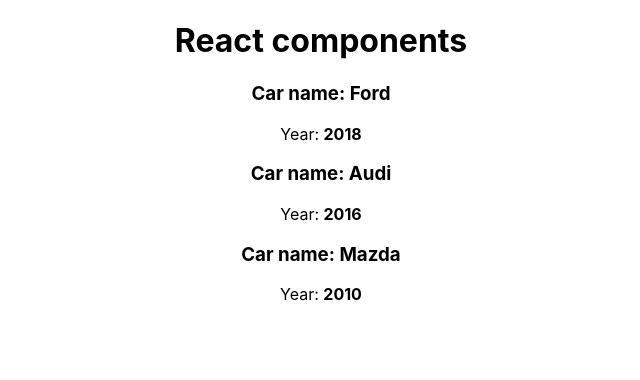
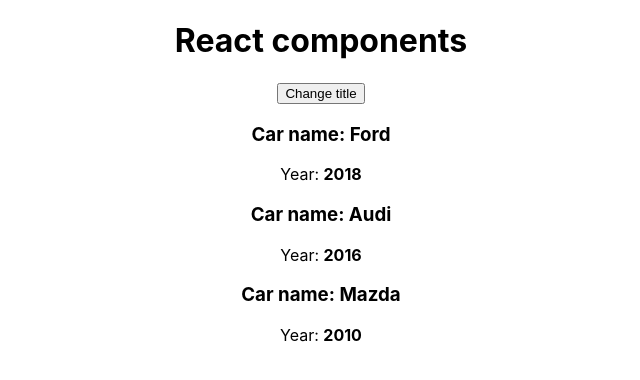
Before and after one commit to Abraklion/tutorial-react-zero-to-professional, a React (Create React App) app in the folder block_3/my-app/: page / in a window 1280 px wide. Shown: the top 380 px of the page, without its empty margins (319-959 px from the left). Built offline with nearby package versions, Linux system fonts and the light colour scheme.

Commit message:
Блок 3. Теория. Основы React | Урок 2. Добавление событий

```diff
--- a/block_3/my-app/src/App.js
+++ b/block_3/my-app/src/App.js
@@ -16,6 +16,14 @@
     pageTitle: 'React components'
   }
 
+  /**
+   *  Урок 2. Добавление событий
+   *  оф дока: https://react.dev/reference/react-dom/components/common
+   **/
+  changeTitleHandler = () => {
+    console.log('Clicked')
+  }
+
   render() {
     const divStyle = {
       textAlign: 'center'
@@ -27,6 +35,8 @@
       <div style={divStyle}>
         <h1>{this.state.pageTitle}</h1>
 
+        <button onClick={this.changeTitleHandler}>Change title</button>
+
         <Car name={cars[0].name} year={cars[0].year} />
         <Car name={cars[1].name} year={cars[1].year} />
         <Car name={cars[2].name} year={cars[2].year} />
```
